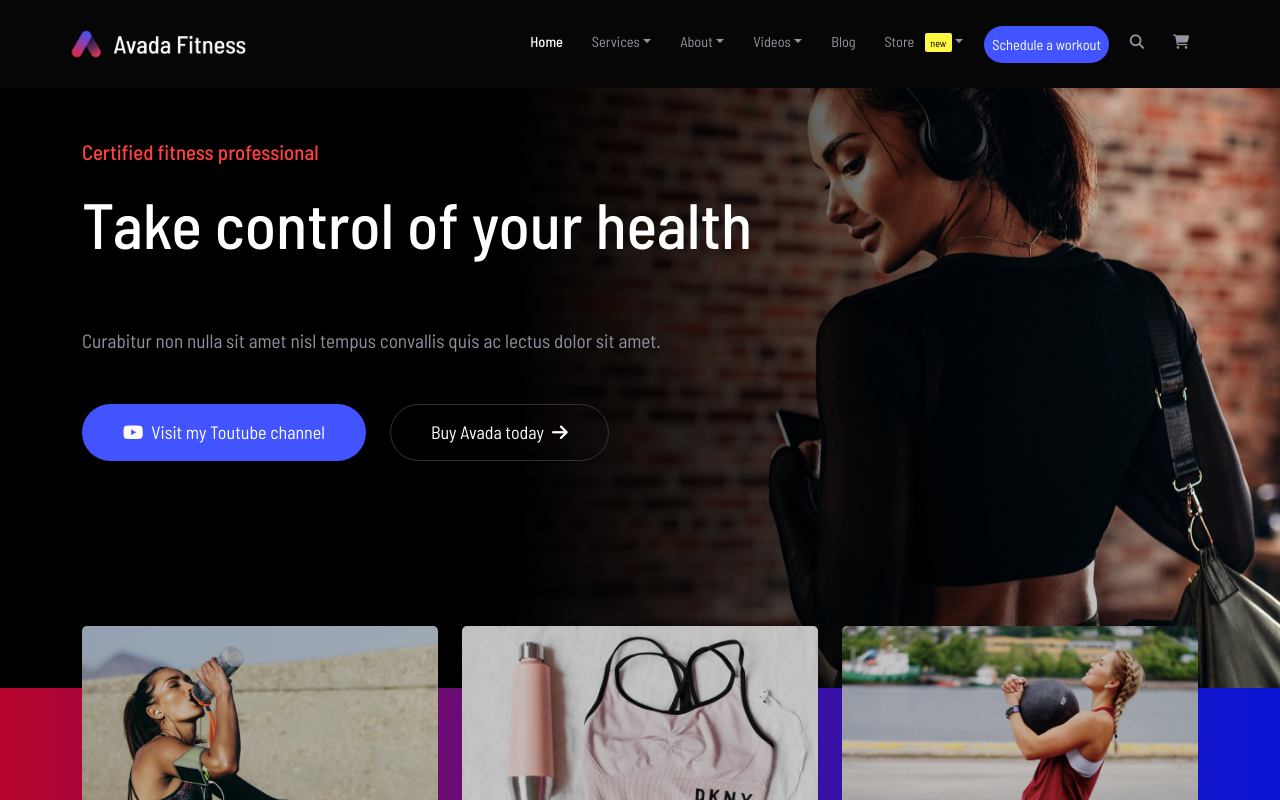
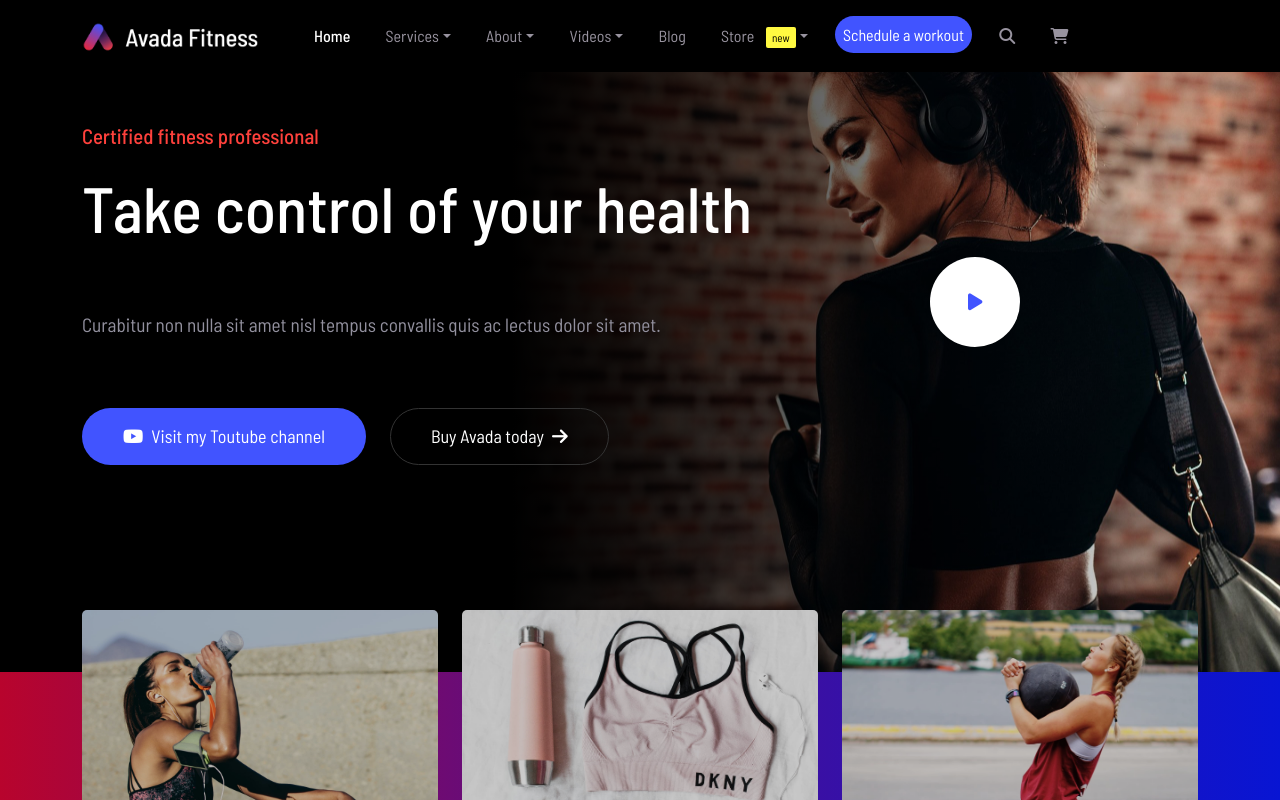
Before and after one commit to Francesco-Matteucci/proj-html-vuejs, a Vue app: page / in a window 1280 px wide. Shown: the top 800 px of the page. Built offline with nearby package versions, Linux system fonts and the light colour scheme.

Commit message:
Improve navbar transitions, add search input and layout responsiveness

```diff
--- a/src/components/BaseHero.vue
+++ b/src/components/BaseHero.vue
@@ -5,14 +5,18 @@
 
 <template>
     <section class="hero">
-        <div class="container">
-            <p class="hero-cert">Certified fitness professional</p>
-            <h1 class="hero-title">Take control of your health</h1>
-            <p class="hero-subtitle">Curabitur non nulla sit amet nisl tempus convallis quis ac lectus dolor sit
-                amet.</p>
-            <a class="btn base-btn" href="#"><i class="fa-brands fa-youtube me-2"></i>Visit my Toutube channel</a>
-            <a class="btn base-btn-avada ms-4" href="#">Buy Avada today<i class="ms-2 fa-solid fa-arrow-right"></i></a>
-
+        <div class="container d-flex">
+            <div>
+                <p class="hero-cert">Certified fitness professional</p>
+                <h1 class="hero-title">Take control of your health</h1>
+                <p class="hero-subtitle">Curabitur non nulla sit amet nisl tempus convallis quis ac lectus dolor sit
+                    amet.</p>
+                <a class="btn base-btn" href="#"><i class="fa-brands fa-youtube me-2"></i>Visit my Toutube
+                    channel</a>
+                <a class="btn base-btn-avada ms-4" href="#">Buy Avada today<i
+                        class="ms-2 fa-solid fa-arrow-right"></i></a>
+            </div>
+            <div class="play-icon text-center"><i class="fas fa-play"></i></div>
         </div>
 
     </section>
@@ -57,11 +61,12 @@
             border: 1px solid #333333;
             text-decoration: none;
 
+            margin: 20px 0;
+
             &:hover {
                 background-color: #fff;
                 color: #333333;
             }
         }
-
     }
 </style>
--- a/src/components/header/AppHeader.vue
+++ b/src/components/header/AppHeader.vue
@@ -6,27 +6,55 @@
         components: {
             AppLogo,
             AppNavigation
+        },
+        data() {
+            return {
+                isMenuOpen: false
+            };
+        },
+        methods: {
+            toggleMenu() {
+                this.isMenuOpen = !this.isMenuOpen;
+            }
         }
     };
 </script>
 
 <template>
     <header>
-        <nav class="navbar navbar-expand-md d-flex justify-content-between align-item-center container">
-            <AppLogo />
-            <AppNavigation />
+        <nav class="navbar navbar-expand-md navbar-dark">
+            <div class="container d-flex justify-content-between">
+                <AppLogo />
+                <button class="navbar-toggler" type="button" @click="toggleMenu" aria-controls="navbarNav"
+                    aria-expanded="false" aria-label="Toggle navigation">
+                    <span class="navbar-toggler-icon"></span>
+                </button>
+                <div :class="['collapse', 'navbar-collapse', { show: isMenuOpen }]" id="navbarNav">
+                    <AppNavigation />
+                </div>
+            </div>
         </nav>
     </header>
 </template>
 
 <style scoped lang="scss">
-    header {
-        background-color: #060607;
-        padding: 1rem 0;
+    .navbar {
+        background-color: #000;
+        flex-grow: 0;
+    }
 
-        .navbar {
-            line-height: 100%;
-            vertical-align: middle;
+    .navbar-toggler {
+        border: none;
+
+        &:focus {
+            outline: none;
+        }
+    }
+
+    @media (min-width: 992px) {
+        .navbar-collapse {
+            display: flex !important;
+            justify-content: flex-end;
         }
     }
 </style>
--- a/src/components/header/AppLogo.vue
+++ b/src/components/header/AppLogo.vue
@@ -1,5 +1,5 @@
 <template>
-    <a class="navbar-brand" href="#">
+    <a class="navbar-brand me-5" href="#">
         <img src="../../assets/img/logo.png" alt="Logo del sito">
     </a>
 </template>
--- a/src/components/header/AppNavigation.vue
+++ b/src/components/header/AppNavigation.vue
@@ -8,90 +8,117 @@
         data() {
             return {
                 dropdownMenus: {
-                    'Services': [
-                        { text: 'All Services' },
-                        { text: 'Service Single Page' }
+                    Services: [
+                        { text: 'All Services', link: '#' },
+                        { text: 'Service Single Page', link: '#' }
                     ],
-                    'About': [
-                        { text: 'About Me' },
-                        { text: 'Our Sponsor' },
-                        { text: 'Contact' }
+                    About: [
+                        { text: 'About Me', link: '#' },
+                        { text: 'Our Sponsors', link: '#' },
+                        { text: 'Contact', link: '#' }
                     ],
-                    'Videos': [
-                        { text: 'All Playlists' },
-                        { text: 'Playlist Page' },
-                        { text: 'Video Single Page' }
+                    Videos: [
+                        { text: 'All Playlists', link: '#' },
+                        { text: 'Playlist Page', link: '#' },
+                        { text: 'Video Single Page', link: '#' }
                     ],
-                    'Store': [
-                        { text: 'Simple Product' },
-                        { text: 'Variable Product' }
+                    Store: [
+                        { text: 'Simple Product', link: '#' },
+                        { text: 'Variable Product', link: '#' }
                     ]
                 },
-                activeDropdown: null
+                activeDropdown: null,
+                isMobile: window.innerWidth <= 768,
+                searchVisible: false
             };
         },
         methods: {
-            openDropdown(dropdownName) {
+            showDropdown(dropdownName) {
                 this.activeDropdown = dropdownName;
             },
-            closeDropdown() {
+            hideDropdown() {
                 this.activeDropdown = null;
+            },
+            toggleSearch() {
+                this.searchVisible = !this.searchVisible;
+            },
+            handleResize() {
+                this.isMobile = window.innerWidth <= 768;
+                if (!this.isMobile) {
+                    this.searchVisible = false;
                 }
+            }
+        },
+        mounted() {
+            window.addEventListener('resize', this.handleResize);
+            this.handleResize();
+        },
+        beforeDestroy() {
+            window.removeEventListener('resize', this.handleResize);
         }
     };
 </script>
 
 <template>
-    <div class="collapse navbar-collapse">
-        <ul class="navbar-nav">
+    <div class="navbar container">
+        <transition name="fade-slide">
+            <div v-if="searchVisible && !isMobile" class="search-bar d-flex align-items-center">
+                <input type="text" class="form-control" placeholder="Search..." />
+                <a class="nav-link" @click="toggleSearch"><i class="fas fa-times"></i></a>
+            </div>
+        </transition>
+
+        <transition name="fade-slide">
+            <ul v-if="!searchVisible || isMobile" class="navbar-nav ms-auto w-100">
                 <li class="nav-item">
                     <a class="nav-link active" href="#">Home</a>
                 </li>
-            <li class="nav-item dropdown" @mouseover="openDropdown('Services')" @mouseleave="closeDropdown">
+                <li class="nav-item dropdown" @mouseenter="showDropdown('Services')" @mouseleave="hideDropdown">
                     <a class="nav-link dropdown-toggle" href="#">Services</a>
-                <AppDropdownMenu v-if="activeDropdown === 'Services'" :menu-items="dropdownMenus['Services']" />
+                    <AppDropdownMenu v-if="activeDropdown === 'Services'" :menu-items="dropdownMenus.Services" />
                 </li>
-            <li class="nav-item dropdown" @mouseover="openDropdown('About')" @mouseleave="closeDropdown">
+                <li class="nav-item dropdown" @mouseenter="showDropdown('About')" @mouseleave="hideDropdown">
                     <a class="nav-link dropdown-toggle" href="#">About</a>
-                <AppDropdownMenu v-if="activeDropdown === 'About'" :menu-items="dropdownMenus['About']" />
+                    <AppDropdownMenu v-if="activeDropdown === 'About'" :menu-items="dropdownMenus.About" />
                 </li>
-            <li class="nav-item dropdown" @mouseover="openDropdown('Videos')" @mouseleave="closeDropdown">
+                <li class="nav-item dropdown" @mouseenter="showDropdown('Videos')" @mouseleave="hideDropdown">
                     <a class="nav-link dropdown-toggle" href="#">Videos</a>
-                <AppDropdownMenu v-if="activeDropdown === 'Videos'" :menu-items="dropdownMenus['Videos']" />
+                    <AppDropdownMenu v-if="activeDropdown === 'Videos'" :menu-items="dropdownMenus.Videos" />
                 </li>
                 <li class="nav-item">
                     <a class="nav-link" href="#">Blog</a>
                 </li>
-            <li class="nav-item dropdown" @mouseover="openDropdown('Store')" @mouseleave="closeDropdown">
+                <li class="nav-item dropdown" @mouseenter="showDropdown('Store')" @mouseleave="hideDropdown">
                     <a class="nav-link dropdown-toggle" href="#">Store <span>new</span></a>
-                <AppDropdownMenu v-if="activeDropdown === 'Store'" :menu-items="dropdownMenus['Store']" />
+                    <AppDropdownMenu v-if="activeDropdown === 'Store'" :menu-items="dropdownMenus.Store" />
                 </li>
                 <li class="nav-item">
-                <a class="nav-link base-btn text-white" href="#">Schedule a workout</a>
+                    <a :class="[isMobile ? 'nav-link' : 'nav-link base-btn text-white']" href="#">Schedule a workout</a>
+                </li>
+                <li v-if="!isMobile" class="nav-item">
+                    <a class="nav-link" @click="toggleSearch">
+                        <i class="fas fa-search"></i>
+                    </a>
+                </li>
+                <li v-if="isMobile" class="nav-item search-bar-mobile">
+                    <input type="text" class="form-control" placeholder="Search..." />
                 </li>
                 <li class="nav-item">
-                <a class="nav-link" href="#">
-                    <i class="fas fa-search"></i> </a>
-            </li>
-            <li class="nav-item">
-                <a class="nav-link" href="#">
+                    <a class="nav-link" v-if="!isMobile" href="#">
                         <i class="fas fa-shopping-cart"></i>
                     </a>
+                    <a class="nav-link" v-if="isMobile" href="#">WooCommerce Cart</a>
                 </li>
             </ul>
+        </transition>
     </div>
 </template>
 
 <style scoped lang="scss">
-    .navbar-collapse {
-        flex-grow: 0;
-    }
-
-    .navbar-nav {
-        .nav-link {
+    .navbar-nav .nav-link {
         color: #98939F;
-            margin-right: 0.8rem;
-            font-size: 0.9rem;
+        margin-right: 1.2rem;
+        font-size: 1rem;
 
         &:hover {
             color: #fff;
@@ -105,17 +132,49 @@
         span {
             background-color: #FFF941;
             color: #000;
-                padding: .35em .55em;
-                line-height: 1;
-                margin-inline-start: .75em;
-                font-size: .7em;
+            padding: 0.35em 0.55em;
+            margin-inline-start: 0.75em;
+            font-size: 0.7em;
             border-radius: 2px;
         }
     }
 
+    .search-bar {
+        width: 100%;
+
+        input {
+            flex-grow: 1;
+            border-radius: 30px;
+            padding: 0.75rem 1.5rem;
+            margin-right: 1rem;
         }
 
-    .dropdown:hover .dropdown-menu {
-        display: block;
+        .fa-times {
+            font-size: 1.5rem;
+            cursor: pointer;
+        }
+    }
+
+    .search-bar-mobile input {
+        border-radius: 30px;
+        padding: 0.75rem 1.5rem;
+        width: 100%;
+    }
+
+
+    /* Effetto di transizione */
+    .fade-slide-enter-active,
+    .fade-slide-leave-active {
+        transition: opacity 0.5s ease, transform 0.5s ease;
+    }
+
+    .fade-slide-enter,
+    .fade-slide-leave-to {
+        opacity: 0;
+        transform: translateY(-20px);
+    }
+
+    .fade-slide-leave-active {
+        transform: translateY(20px);
     }
 </style>
--- a/src/style.scss
+++ b/src/style.scss
@@ -11,3 +11,22 @@
         background-color: #FF414B;
     }
 }
+
+.play-icon {
+    flex-grow: 1;
+    align-self: center;
+    font-size: 1.2rem;
+
+    i {
+        color: #4154FF;
+        line-height: 90px;
+        width: 90px;
+        height: 90px;
+        border-radius: 50%;
+        background-color: #fff;
+
+        &:hover {
+            color: #FF414B;
+        }
+    }
+}
```
Also changed, not shown: src/components/header/AppDropdownMenu.vue (+31 -11 lines). Lines whose indentation alone changed are shown as unchanged.
